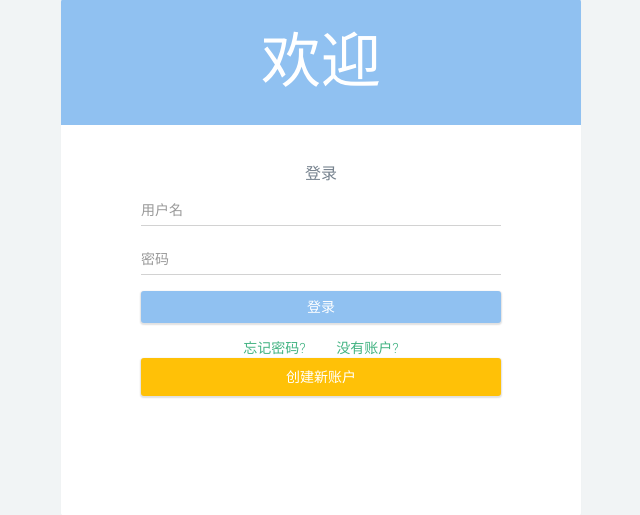
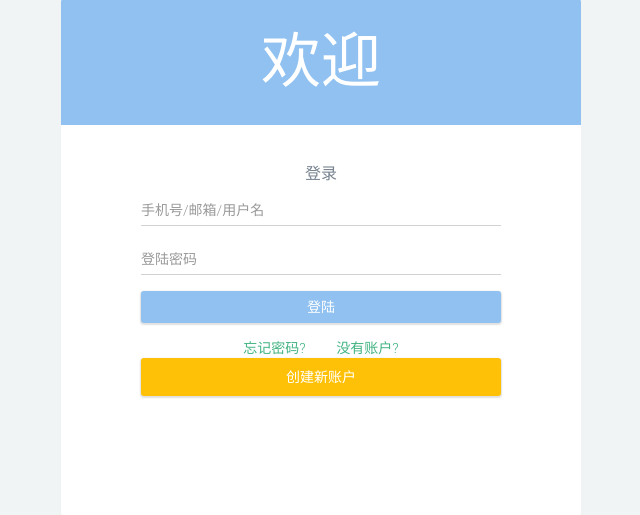
Before and after one commit to StalloneYang/isign, a Django app: page /sign/login/ in a window 1280 px wide. Shown: the part 125-640 px from the top of the page, without its empty margins (319-959 px from the left). Run offline with Django 3.2, Linux system fonts and the light colour scheme; some libraries are stand-ins or nearby versions.

Commit message:
简单实现了登陆

```diff
--- a/sign/templates/login.html
+++ b/sign/templates/login.html
@@ -43,13 +43,13 @@
               <form action="{% url 'sign:loginHandle' %}" method="post">
                   {% csrf_token %}
                 <div class="form-group">
-                  <input type="text" class="form-control material" id="login" name="user_name" placeholder="用户名">
+                  <input type="text" class="form-control material" id="login" name="user_name" placeholder="手机号/邮箱/用户名">
                 </div>
                 <div class="form-group">
-                  <input type="password" class="form-control material" id="password" name="user_pass" placeholder="密码">
+                  <input type="password" class="form-control material" id="password" name="user_pass" placeholder="登陆密码">
                 </div>
 
-                <button type="submit" class="btn btn-block btn-info text-uppercase waves">登录</button>
+                <button type="submit" class="btn btn-block btn-info text-uppercase waves">登陆</button>
 
               </form>
               <div align="center"><a href="#" class="green i-block">忘记密码?</a>&nbsp;&nbsp;&nbsp;&nbsp;&nbsp;&nbsp;&nbsp;&nbsp;&nbsp;<a  class="green i-block" href="../register">    没有账户?</a></div>
--- a/sign/views.py
+++ b/sign/views.py
@@ -14,9 +14,17 @@ def login(request):
     return render(request, 'login.html')
 
 def loginHandle(request):
-    user_name = request.POST['user_name']
-    user_info = User.objects.filter(user_name=user_name)
-    return None
+    if request.method == 'POST':
+        user_name = request.POST['user_name']
+        user_pass = request.POST['user_pass']
+        user_info = User.objects.filter(user_name=user_name)
+        res = check_password(user_pass, user_info[0].user_pass)
+        if res:
+            return render(request, 'isign.html')
+        else:
+            return render(request, 'login.html')
+    else:
+        return render(request, 'login.html')
 
 def register(request):
     """注册新用户"""
@@ -42,7 +50,7 @@ def RegisterHandle(request):
     user_email = request.POST['user_email']
     user_phone = request.POST['user_phone']
     password = request.POST['user_password']
-    user_password= make_password(password, None, 'pbkdf2_sha256')
+    user_password = make_password(password, None, 'pbkdf2_sha256')
     userinfo=User.objects.create(
         user_name=user_name,
         user_pass=user_password,
```
